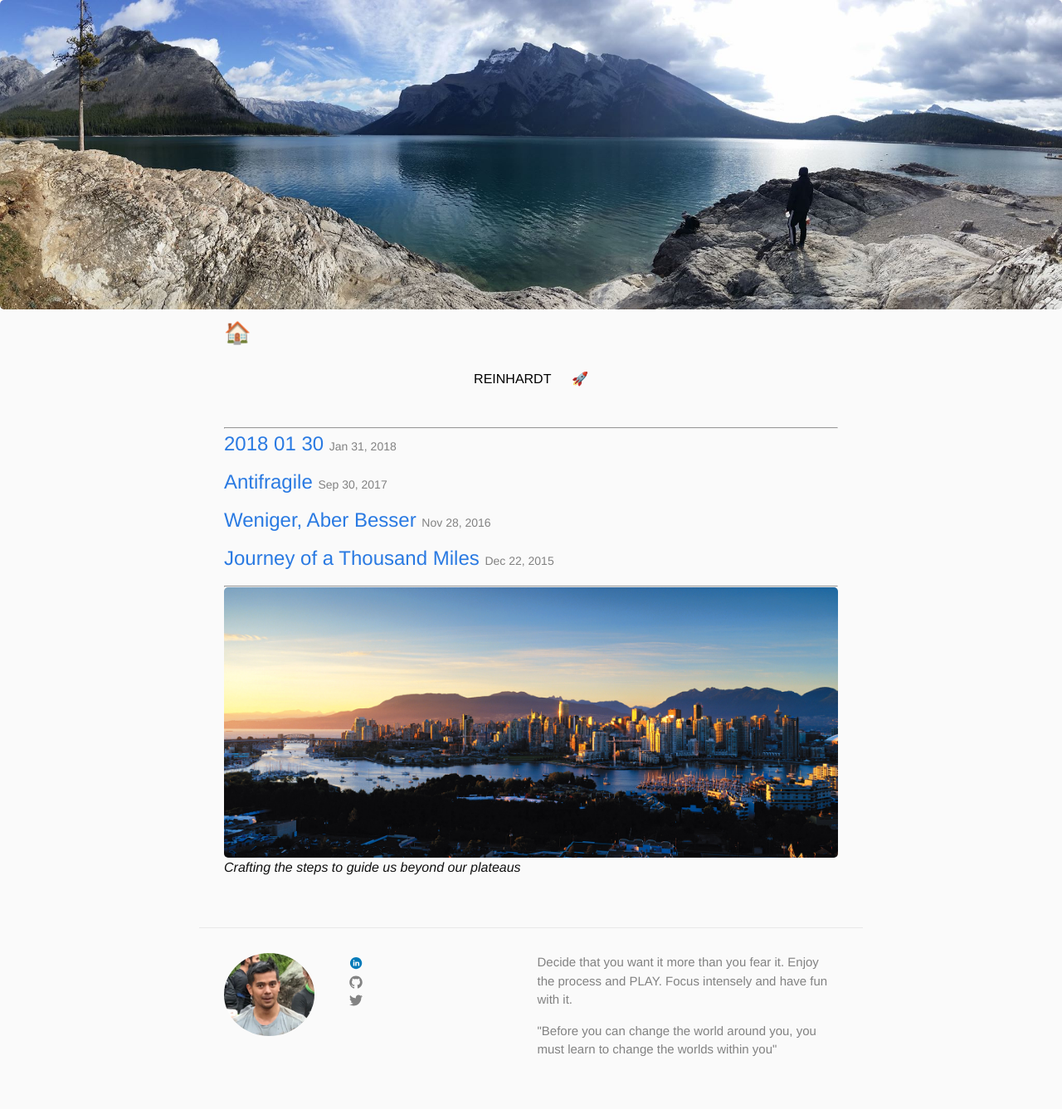
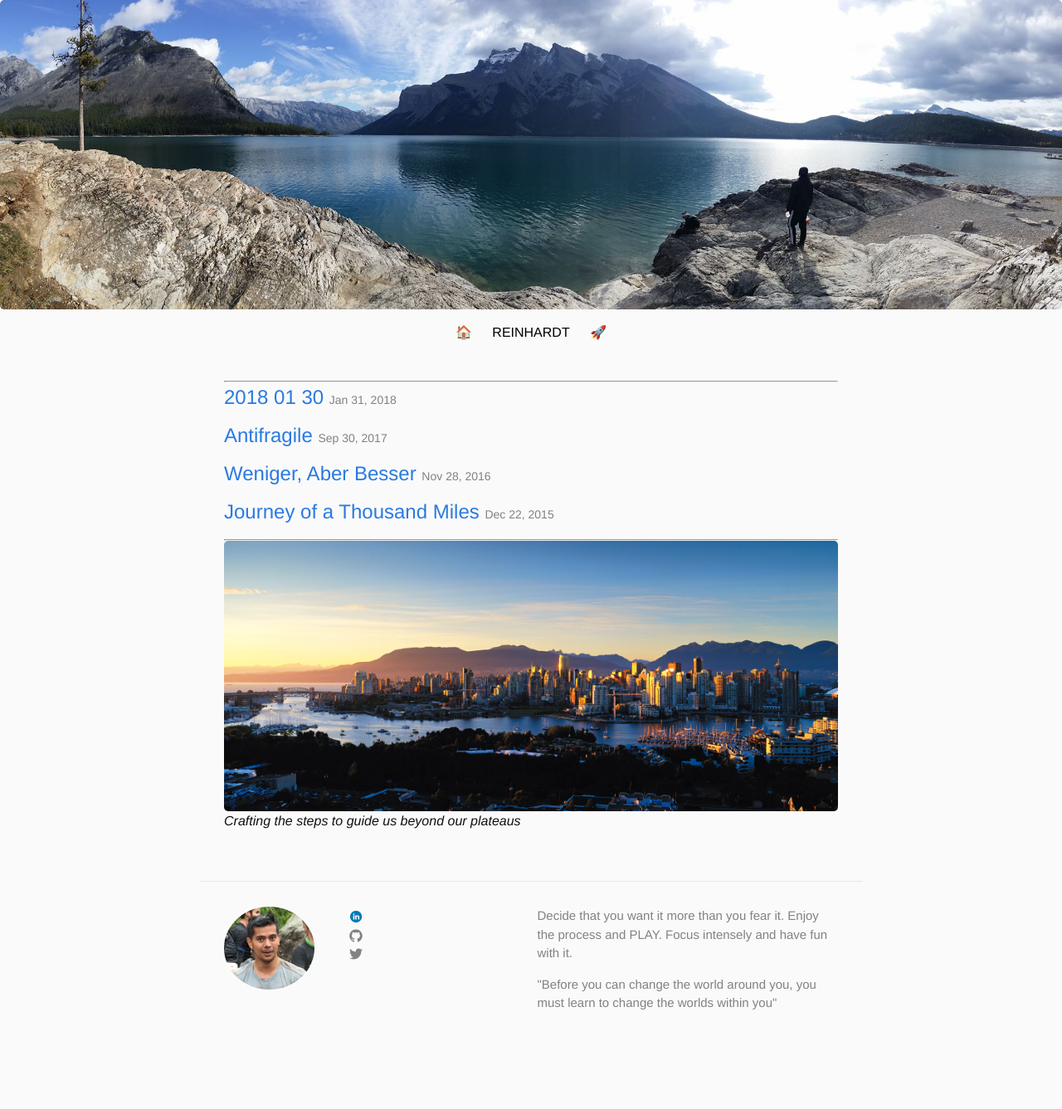
Before and after one commit to reinhardt021/reinhardt021.github.io, a Jekyll site: the page built from index.html, in a window 1280 px wide. Shown: the whole page at 83% size. Built offline with Jekyll 4.4.1, drawn with Linux system fonts in a browser that asks for light colours; after the commit the page ends 1281 px from its top, so only the background shows below that.

Commit message:
small link updates

```diff
--- a/_includes/header.html
+++ b/_includes/header.html
@@ -1,9 +1,8 @@
 <header class="site-header">
     <div class="wrapper">
-        <a class="site-title" href="{{ site.baseurl }}/">
-            🏠
+        <!--<a class="site-title" href="{{ site.baseurl }}/">-->
             <!--<h2>{{ site.title }}</h2>-->
-        </a>
+        <!--</a> -->
         <nav class="site-nav">
             <a href="#" class="menu-icon">
                 <svg viewBox="0 0 18 15">
@@ -14,6 +13,7 @@
             </a>
 
             <div class="trigger">
+                <a class="page-link" href="{{ site.baseurl }}/">🏠</a>
                 {% for my_page in site.pages %}
                     {% if my_page.title %}
                         <a class="page-link" href="{{ my_page.url | prepend: site.baseurl }}">{{ my_page.title }}</a>
```
